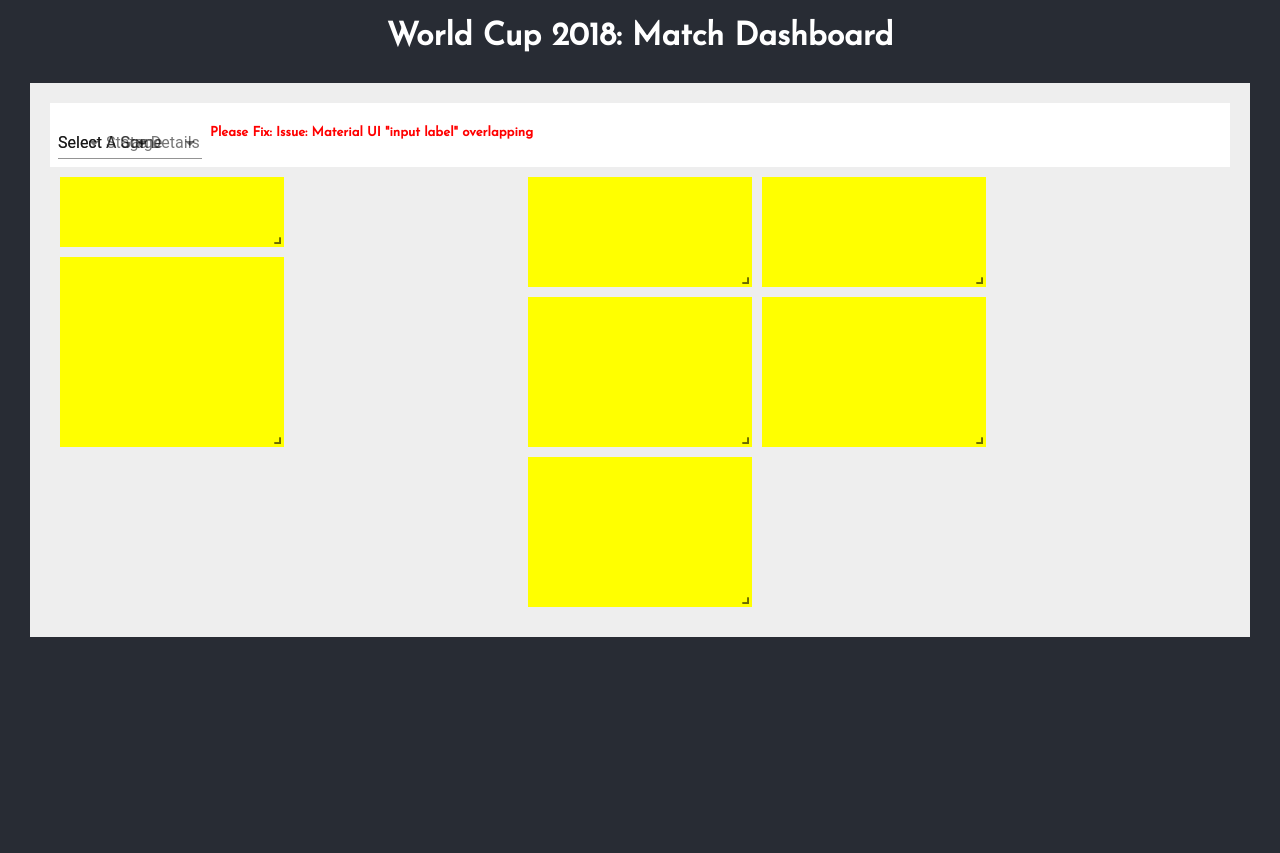
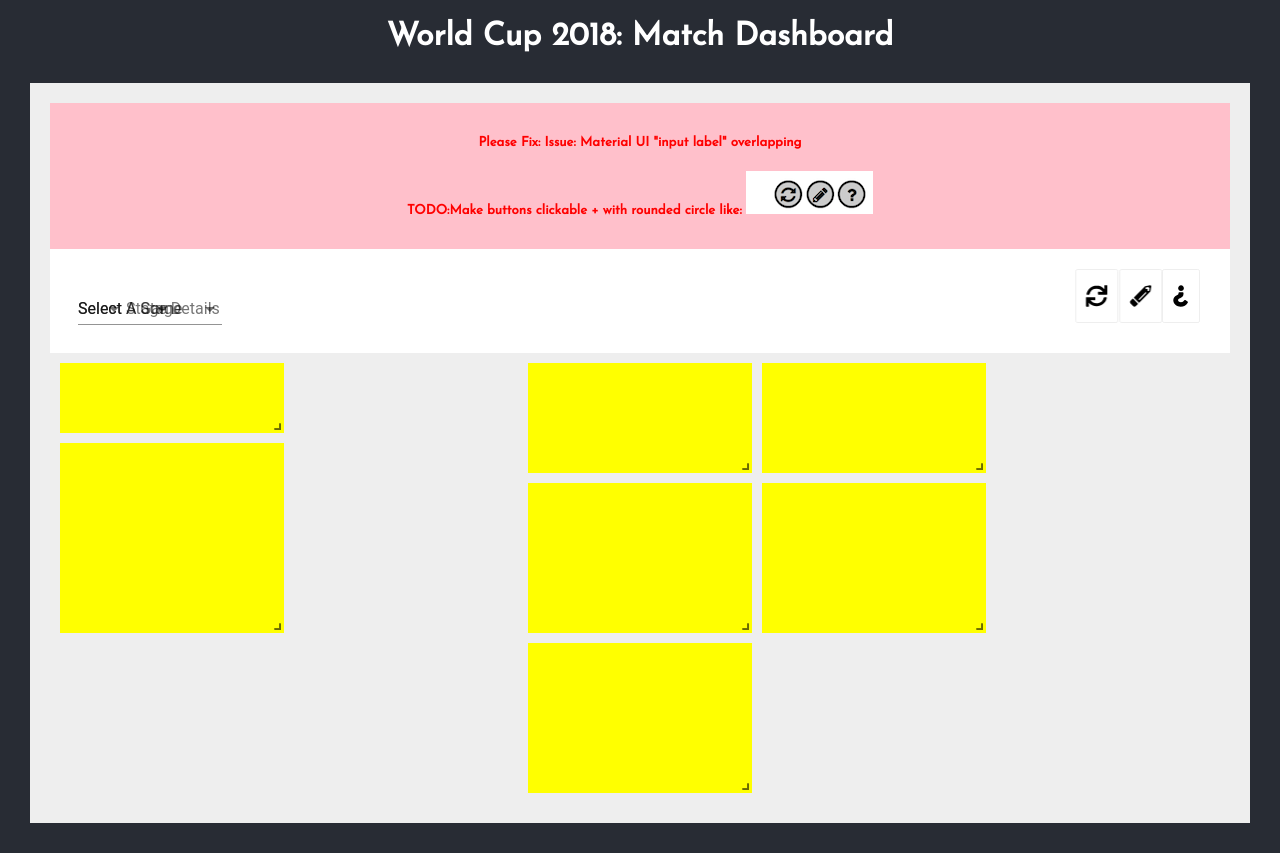
Before and after one commit to YuhanLee/SoccerDashboard, a React (Create React App) app: page / in a window 1280 px wide. Before the commit the page ends 800 px from the top, so only its background shows below. Built offline with nearby package versions, Linux system fonts and the light colour scheme; a web font is replaced by a local one.

Commit message:
added buttons and for editing grid

```diff
--- a/package.json
+++ b/package.json
@@ -3,8 +3,13 @@
   "version": "0.1.0",
   "private": true,
   "dependencies": {
+    "@fortawesome/fontawesome-svg-core": "^1.2.17",
+    "@fortawesome/free-solid-svg-icons": "^5.8.1",
+    "@fortawesome/react-fontawesome": "^0.1.4",
     "@material-ui/core": "^3.9.2",
     "@material-ui/icons": "^3.0.2",
+    "i": "^0.3.6",
+    "npm": "^6.9.0",
     "react": "^16.8.4",
     "react-dom": "^16.8.4",
     "react-grid-layout": "^0.16.6",
--- a/src/components/Container.jsx
+++ b/src/components/Container.jsx
@@ -3,20 +3,13 @@ import PropTypes from 'prop-types';
 import { withStyles } from '@material-ui/core/styles';
 import Grid from'@material-ui/core/Grid';
 import React from "react";
-import Card from '@material-ui/core/Card';
-import CardActions from '@material-ui/core/CardActions';
-import CardContent from '@material-ui/core/CardContent';
-import Button from '@material-ui/core/Button';
-import Typography from '@material-ui/core/Typography';
-
-const wewStyle = {
-  color: 'white',
-  alignContent: 'center',
-  textAlign: 'center',
-
-};
 
 const styles = {
+  gridStyle: {
+    color: 'white',
+    alignContent: 'center',
+    textAlign: 'center',
+  },
   card: {
     minWidth: 275,
   },
@@ -33,8 +26,6 @@ const styles = {
   },
 };
 
-
-
 class Container extends React.Component {
   constructor(props) {
     super(props);
@@ -48,7 +39,7 @@ class Container extends React.Component {
     const bull = <span className={classes.bullet}>•</span>;
 
     return (
-      <div className={wewStyle}>
+      <div className={classes.gridStyle}>
         <Grid
           container
           direction="row"
--- a/src/components/Dashboard.jsx
+++ b/src/components/Dashboard.jsx
@@ -1,33 +1,61 @@
 
 import React from "react";
 import { Route, Switch } from 'react-router-dom';
-import Grid from'@material-ui/core/Grid';
 import _ from "lodash";
 import { withStyles } from '@material-ui/core/styles';
 import { Responsive, WidthProvider } from "react-grid-layout";
 import Container from "./Container";
 import FormControl from '@material-ui/core/FormControl';
-import Input from '@material-ui/core/Input';
 import InputLabel from '@material-ui/core/InputLabel';
 import MenuItem from '@material-ui/core/MenuItem';
 import Select from '@material-ui/core/Select';
+import { library } from '@fortawesome/fontawesome-svg-core'
+import { FontAwesomeIcon } from '@fortawesome/react-fontawesome'
+import { faPencilAlt, faQuestion, faSync } from '@fortawesome/free-solid-svg-icons'
+import buttonExample from '../images/buttonExample.png'
+
+library.add(faPencilAlt, faQuestion, faSync)
+
 const ResponsiveReactGridLayout = WidthProvider(Responsive);
 
 const styles = theme => ({
+  todo: {
+    backgroundColor: 'pink',
+    color: 'black',
+    padding: 10,
+  },
+
   root: {
     display: 'flex',
     flexWrap: 'wrap',
   },
+
+  actionBarStyle: {
+    display: 'flex',
+    padding: 20,
+    backgroundColor: 'white',
+    justifyContent: 'space-between',
+    color: 'black',
+  },
+
+  selectionInputs: {
+
+  },
+
+  actionButtons: {
+    marginLeft: 10,
+    marginRight: 10,
+  },
+
+  icons: {
+    padding: 10,
+  },
+
   formControl: {
     margin: theme.spacing.unit,
     display: 'flex',
     flexWrap: 'wrap',
     flexDirection: 'row'
-  },
-
-  actionBarStyle: {
-    backgroundColor: 'white',
-    color: 'black',
   },
 
   gridStyle: {
@@ -112,7 +140,15 @@ class Dashboard extends React.Component {
           Change Compaction Type
         </button> */}
 
+      <div className={classes.todo}>
+       {/* this has to be removed later */}
+        <h5 style={{color: 'red'}}> Please Fix: Issue: Material UI "input label" overlapping</h5>
+        <h5 style={{color: 'red'}}> TODO:Make buttons clickable + with rounded circle like: <img src={buttonExample} /></h5>
+      </div>
+
+
       <div className={classes.actionBarStyle}>
+        <div className={classes.selectionInputs}>
           <form className={classes.root} autoComplete="off">
             <FormControl className={classes.formControl}>
               <InputLabel htmlFor="stage-simple" >Select A Stage</InputLabel>
@@ -157,9 +193,14 @@ class Dashboard extends React.Component {
                 <MenuItem value={30}>Thirty</MenuItem>
               </Select>
             </FormControl>
+          </form>
+        </div>
 
-        <h5 style={{color: 'red'}}> Please Fix: Issue: Material UI "input label" overlapping</h5>
-        </form>
+        <div className={classes.actionButtons}>
+          <FontAwesomeIcon className={classes.icons} spin border size="lg" icon="sync" />
+          <FontAwesomeIcon className={classes.icons} spin border size="lg" icon="pencil-alt" />
+          <FontAwesomeIcon className={classes.icons} spin border size="lg" icon="question" />
+        </div>
       </div>
 
 
```
Also changed, not shown: src/images/buttonExample.png (added), 1 other file (tests, documents, lock files or other folders). Lines whose indentation alone changed are shown as unchanged.
